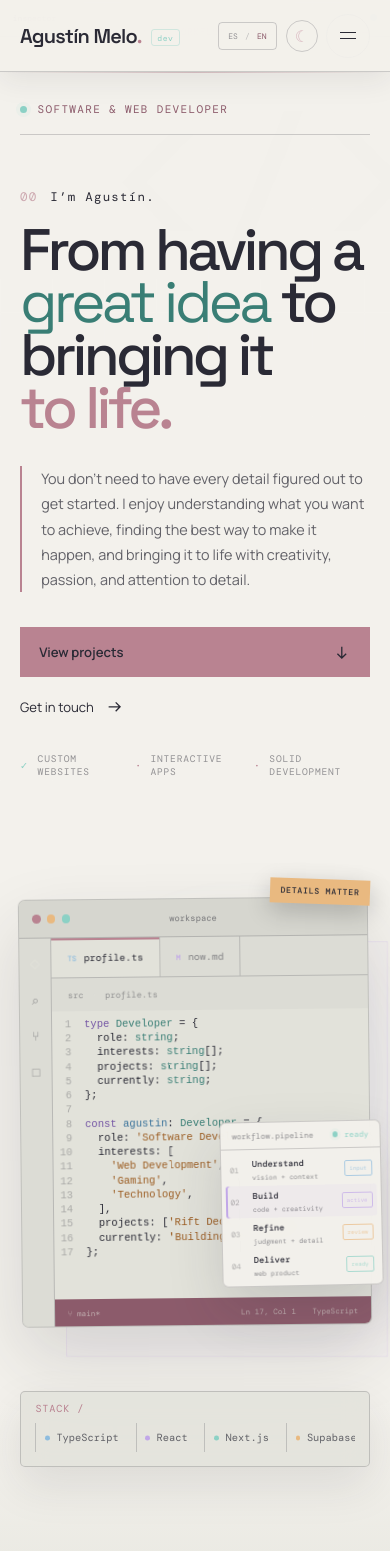
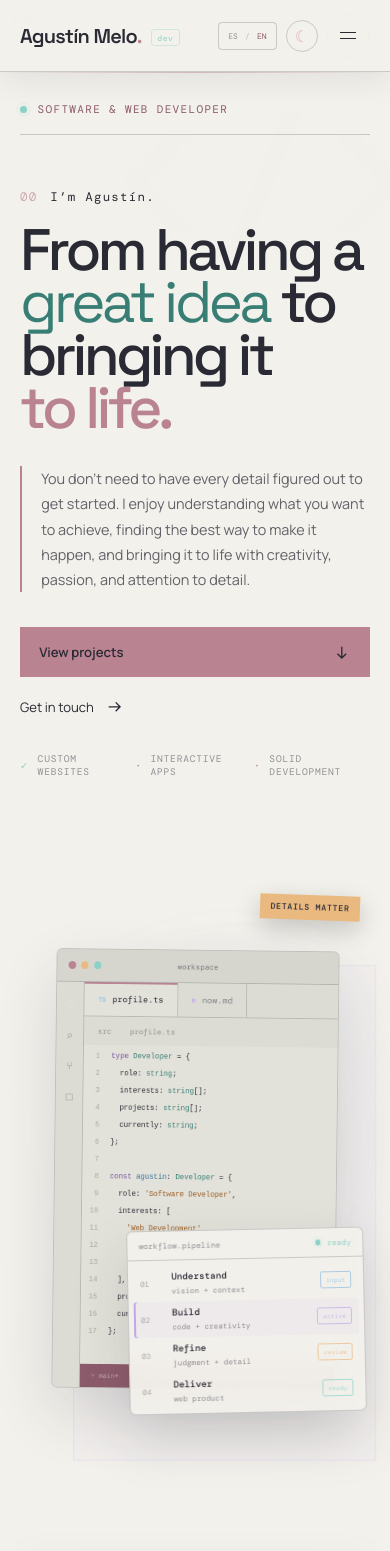
Before and after one commit to AgusstinMelo/portfolio-agustin, a React (Vite) app: page / in a window 390 px wide. Shown: the top 1551 px of the page. Built offline with nearby package versions, Linux system fonts and the light colour scheme; a web font is replaced by a local one.

Commit message:
adaptacion de secciones al viewport del navegador

```diff
--- a/src/styles/global.css
+++ b/src/styles/global.css
@@ -702,51 +702,7 @@ body, .header, .hero, .projects, .project-explorer, .about, .technologies, .how-
   [data-theme='light'] .nav li { border-color: var(--line-dark); }
 }
 
-/* Viewport-sized section rhythm
-   Content-heavy sections may grow beyond one screen, but never finish before
-   filling it. The hero is compacted on short desktop displays so its complete
-   composition remains visible below the persistent header. */
-main > section,
-.contact {
-  min-height: 100svh;
-  min-height: 100dvh;
-  scroll-margin-top: 0;
-}
-
-/* Prevent sub-pixel seams where two independently painted section gradients meet. */
-main > section + section {
-  margin-top: -1px;
-}
-
-@media (min-width: 1121px) and (max-height: 900px) {
-  .hero--workspace {
-    height: 100svh;
-    height: 100dvh;
-    min-height: 40rem;
-    padding-top: 5.5rem;
-    padding-bottom: 1rem;
-  }
-
-  .hero__meta { padding-bottom: .75rem; }
-
-  .hero__workspace {
-    min-height: 0;
-    height: calc(100% - 6.75rem);
-    gap: clamp(2rem, 4vw, 4.5rem);
-    padding: 1rem 0 1.5rem;
-  }
-
-  .hero--workspace h1 {
-    font-size: clamp(3.35rem, min(7.2vw, 9vh), 7rem);
-  }
-
-  .hero__description { margin-top: 1.25rem; }
-  .hero--workspace .hero__actions { margin-top: 1.25rem; }
-  .hero__runtime { margin-top: 1.25rem; }
-  .hero__workbench { padding: .5rem 0 2rem; }
-  .code-lines { min-height: clamp(17rem, 37vh, 25rem); }
-  .tool-dock { min-height: 3rem; padding-block: .45rem; }
-}
+/* Viewport composition is consolidated below, after the theme joins. */
 
 /* Soft background joins
    Each boundary shares the same 50/50 color at both sides. The blend is split
@@ -882,52 +838,6 @@ main > section + section {
   :root { --section-blend-half: clamp(8rem, 38vw, 11rem); }
 }
 
-/* Compact workbench for laptop/tablet widths. This final override uses real
-   box dimensions so the tools dock always has a clear, non-overlapping lane. */
-@media (min-width: 521px) and (max-width: 1400px) {
-  .hero__workbench {
-    width: min(80%, 34rem);
-    padding-bottom: 3rem;
-  }
-
-  .hero__editor { width: 100%; }
-
-  .window-frame.code-editor,
-  .window-frame.code-editor:hover {
-    transform: rotate(0);
-  }
-
-  .code-lines {
-    height: 15rem;
-    min-height: 0;
-    font-size: clamp(.48rem, .62vw, .62rem);
-    line-height: 1.35;
-  }
-
-  .workflow-panel {
-    right: -1rem;
-    bottom: 3.5rem;
-    width: min(12.5rem, 44%);
-  }
-
-  .workflow-step {
-    grid-template-columns: 1.2rem 1fr auto;
-    gap: .3rem;
-    min-height: 1.95rem;
-    padding: .15rem .3rem;
-  }
-
-  .workflow-step:not(:last-child)::after {
-    left: .9rem;
-    top: 1.55rem;
-    height: .7rem;
-  }
-
-  .workflow-step small { font-size: .42rem; }
-  .workflow-step strong { font-size: .52rem; }
-  .workflow-step__status { font-size: .35rem; }
-}
-
 [data-theme='light'] {
   --section-blend-half: clamp(12rem, 14vw, 17rem);
 }
@@ -936,18 +846,77 @@ main > section + section {
   [data-theme='light'] { --section-blend-half: clamp(9rem, 42vw, 12rem); }
 }
 
-/* Definitive compact size for the complete workspace component. */
+/* Unified viewport composition
+   Desktop sections use the available block size as a layout input. Media keeps
+   its intrinsic ratio; text-heavy states are allowed to grow instead of being
+   clipped. Narrow layouts remain in the normal document flow. */
+main > section,
+.contact {
+  scroll-margin-top: 4.5rem;
+}
+
+main > section + section {
+  margin-top: -1px;
+}
+
+@media (min-width: 1024px) {
+  :root {
+    --viewport-section-padding: clamp(1.25rem, 2.5vh, 2.25rem);
+    --viewport-section-top: clamp(4.75rem, 8.5vh, 6rem);
+    --viewport-content-gap: clamp(.75rem, 1.8vh, 1.5rem);
+  }
+
+  main > section,
+  .contact {
+    min-height: 100svh;
+    min-height: 100dvh;
+  }
+
+  /* Hero */
+  .hero--workspace {
+    height: 100svh;
+    height: 100dvh;
+    min-height: 43.75rem;
+    padding: var(--viewport-section-top) var(--page-padding) var(--viewport-section-padding);
+    display: grid;
+    grid-template-rows: auto minmax(0, 1fr) auto;
+    gap: clamp(.5rem, 1.2vh, 1rem);
+  }
+
+  .hero__meta { padding-bottom: clamp(.55rem, 1.2vh, 1rem); }
+
+  .hero__workspace {
+    grid-template-columns: minmax(0, 1.02fr) minmax(27rem, .98fr);
+    gap: clamp(2rem, 4vw, 5rem);
+    min-height: 0;
+    height: auto;
+    padding: 0;
+  }
+
+  .hero--workspace h1 {
+    font-size: clamp(3.35rem, min(6.6vw, 8.5vh), 7.4rem);
+  }
+
+  .hero__description {
+    margin-top: clamp(.9rem, 1.8vh, 1.5rem);
+    line-height: 1.6;
+  }
+
+  .hero--workspace .hero__actions,
+  .hero__runtime { margin-top: clamp(.8rem, 1.8vh, 1.4rem); }
+
   .hero__workbench {
-  width: min(100%, 42rem);
+    width: min(100%, 38rem);
     justify-self: end;
     margin-inline: auto;
-  padding: .5rem 0 0rem;
+    padding: 0 0 clamp(2.2rem, 5vh, 3.5rem);
   }
 
   .hero__editor { width: 100%; }
 
   .window-frame.code-editor {
     transform: rotate(-.6deg);
+    transition: transform 550ms cubic-bezier(.22, 1, .36, 1), box-shadow 550ms cubic-bezier(.22, 1, .36, 1);
   }
 
   .window-frame.code-editor:hover {
@@ -955,11 +924,11 @@ main > section + section {
   }
 
   .code-lines {
-  height: 18rem;
+    height: clamp(12.5rem, 28vh, 18rem);
     min-height: 0;
     padding-block: .35rem;
     overflow: hidden;
-  font-size: .66rem;
+    font-size: clamp(.54rem, min(.68vw, 1.3vh), .69rem);
     line-height: 1.35;
   }
 
@@ -967,26 +936,334 @@ main > section + section {
 
   .workflow-panel {
     right: -.75rem;
-  bottom: 2.5rem;
-  width: min(15rem, 46%);
+    bottom: clamp(1.5rem, 3.5vh, 2.5rem);
+    width: min(14rem, 45%);
   }
 
   .workflow-panel__header { height: 1.7rem; }
   .workflow-panel ol { padding: .25rem; }
-
-.workflow-step {
-  grid-template-columns: 1.15rem 1fr auto;
-  gap: .25rem;
-  min-height: 2rem;
-  padding: .12rem .28rem;
-}
-
-.workflow-step:not(:last-child)::after {
-  left: .82rem;
-  top: 1.45rem;
-  height: .65rem;
-}
-
+  .workflow-step { grid-template-columns: 1.15rem 1fr auto; gap: .25rem; min-height: 1.9rem; padding: .12rem .28rem; }
+  .workflow-step:not(:last-child)::after { left: .82rem; top: 1.4rem; height: .62rem; }
   .workflow-step strong { font-size: .54rem; }
   .workflow-step small { font-size: .43rem; }
   .workflow-step__status { padding: .17rem .25rem; font-size: .36rem; }
+  .tool-dock { min-height: 3rem; padding-block: .45rem; }
+
+  /* Projects */
+  .projects--explorer {
+    height: calc(100svh - 4.5rem);
+    height: calc(100dvh - 4.5rem);
+    min-height: 39rem;
+    padding: var(--viewport-section-top) var(--page-padding) var(--viewport-section-padding);
+    display: grid;
+    grid-template-rows: auto auto minmax(0, 1fr) auto;
+    gap: clamp(.45rem, 1.1vh, .85rem);
+  }
+
+  .projects__heading {
+    padding-bottom: clamp(.2rem, .6vh, .5rem);
+  }
+
+  .projects h2 {
+    font-size: clamp(2.8rem, min(5.7vw, 7vh), 6rem);
+  }
+
+  .projects__heading > p { line-height: 1.45; }
+
+  .project-selector {
+    margin-bottom: 0;
+  }
+
+  .project-selector__item {
+    padding: clamp(.4rem, 1vh, .75rem) clamp(.8rem, 1.5vw, 1.25rem);
+  }
+
+  .project-explorer,
+  .project-explorer--rift-deck,
+  .project-explorer--myfinteem {
+    grid-template-columns: minmax(15rem, .6fr) minmax(0, 1.65fr);
+    gap: clamp(1.25rem, 2.5vw, 3rem);
+    min-height: 0;
+    height: 100%;
+    padding: clamp(.85rem, 1.8vh, 1.4rem);
+    align-items: center;
+  }
+
+  .project-explorer__copy {
+    align-self: stretch;
+    min-height: 0;
+    padding: clamp(.4rem, 1vh, .8rem) 0;
+  }
+
+  .project-explorer h3 {
+    margin: clamp(.55rem, 1.2vh, 1rem) 0 clamp(.65rem, 1.5vh, 1.15rem);
+    font-size: clamp(2.25rem, min(4vw, 7vh), 5rem);
+  }
+
+  .project-explorer__description { line-height: 1.5; }
+  .project-explorer__contribution { margin-top: clamp(.6rem, 1.3vh, 1rem); }
+
+  .project-explorer__copy > a,
+  .project-explorer__pending {
+    padding: clamp(.6rem, 1.3vh, 1rem) 0;
+  }
+
+  .project-explorer__window {
+    width: min(100%, calc((100dvh - 29.9rem) * 1.95));
+    height: auto;
+    min-height: 0;
+    max-height: 100%;
+    justify-self: end;
+    align-self: center;
+  }
+
+  .project-explorer__window--rift-deck .project-explorer__viewport,
+  .project-explorer__window--myfinteem .project-explorer__viewport {
+    height: auto;
+    min-height: 0;
+    aspect-ratio: 1917 / 909;
+    overflow: hidden;
+  }
+
+  .project-explorer__placeholder,
+  .project-explorer__window--rift-deck .project-explorer__placeholder,
+  .project-explorer__window--myfinteem .project-explorer__placeholder {
+    height: auto;
+    min-height: 0;
+    aspect-ratio: 1917 / 909;
+  }
+
+  .rift-mark { width: clamp(8rem, min(16vw, 25vh), 16rem); }
+  .project-panel { padding: clamp(.6rem, 1.5vh, 1.1rem); }
+  .project-panel h4 { margin: clamp(.7rem, 1.5vh, 1.2rem) 0 .6rem; }
+  .project-panel dl { margin-top: clamp(.8rem, 1.8vh, 1.4rem); }
+  .project-panel--stack > div { margin-top: clamp(.65rem, 1.5vh, 1rem); }
+  .project-panel--stack > div span { padding: .5rem; }
+  .project-overview__grid { gap: clamp(.45rem, .8vw, .7rem); margin-top: clamp(.35rem, 1vh, .8rem); }
+  .project-overview__item { padding: clamp(.35rem, 1vh, .75rem); }
+  .project-overview__item h4 { margin: clamp(.35rem, 1vh, .75rem) 0 clamp(.3rem, .8vh, .5rem); }
+  .project-overview__item p { font-size: clamp(.68rem, min(.88vw, 1.4vh), .86rem); line-height: 1.35; }
+  .project-pagination { padding-top: 0; }
+  .project-pagination button { width: clamp(2.35rem, 5vh, 3rem); height: clamp(2.35rem, 5vh, 3rem); }
+
+  /* About */
+  .about--narrative {
+    height: calc(100svh - 4.5rem);
+    height: calc(100dvh - 4.5rem);
+    min-height: 39rem;
+    padding: var(--viewport-section-top) var(--page-padding) var(--viewport-section-padding);
+    display: grid;
+    grid-template-rows: auto auto minmax(0, 1fr);
+    gap: var(--viewport-content-gap);
+  }
+
+  .about-narrative__intro {
+    grid-template-columns: minmax(0, 1.15fr) minmax(18rem, .85fr);
+    gap: clamp(2rem, 4vw, 5rem);
+    align-items: center;
+    margin: 0;
+  }
+
+  .about-narrative__identity {
+    grid-template-columns: minmax(0, 1fr) clamp(8rem, 19vh, 11rem);
+    gap: clamp(1.25rem, 2.5vw, 3rem);
+    align-items: center;
+  }
+
+  .about h2 {
+    font-size: clamp(2.8rem, min(5.7vw, 7vh), 6rem);
+  }
+
+  .profile-frame {
+    left: auto;
+    top: auto;
+    width: 100%;
+    aspect-ratio: 4 / 5;
+    margin: 0;
+  }
+
+  .about-narrative__copy {
+    max-width: 34rem;
+    margin: 0;
+    padding-top: clamp(.75rem, 1.6vh, 1.25rem);
+    transform: none;
+  }
+
+  .about-narrative__copy p { font-size: clamp(.88rem, min(1vw, 1.8vh), 1.05rem); line-height: 1.55; }
+  .about-narrative__copy p + p { margin-top: clamp(.65rem, 1.4vh, 1rem); }
+
+  .approach-flow {
+    width: min(68rem, 82%);
+    align-self: stretch;
+    display: grid;
+    grid-template-columns: repeat(2, minmax(0, 1fr));
+    grid-template-rows: repeat(2, minmax(0, 1fr));
+    gap: 0 clamp(1.25rem, 3vw, 3rem);
+  }
+
+  .approach-flow li {
+    grid-template-columns: 2.2rem 1fr .7rem;
+    gap: clamp(.65rem, 1vw, 1rem);
+    min-height: 0;
+    padding: clamp(.55rem, 1.4vh, 1rem) 0;
+  }
+
+  .approach-flow h3 { margin-bottom: .35rem; font-size: clamp(1.25rem, min(2vw, 3vh), 2rem); }
+  .approach-flow p { font-size: clamp(.76rem, min(.9vw, 1.5vh), .95rem); line-height: 1.45; }
+
+  /* Technologies */
+  .technologies--ecosystem {
+    height: calc(100svh - 4.5rem);
+    height: calc(100dvh - 4.5rem);
+    min-height: 39rem;
+    padding: var(--viewport-section-top) var(--page-padding) var(--viewport-section-padding);
+    display: grid;
+    grid-template-rows: auto minmax(0, 1fr);
+    gap: var(--viewport-content-gap);
+  }
+
+  .technologies__intro {
+    margin-bottom: 0;
+  }
+
+  .technologies h2 {
+    font-size: clamp(2.8rem, min(5.5vw, 7vh), 5.8rem);
+  }
+
+  .tool-ecosystem {
+    grid-template-columns: minmax(0, 1.5fr) minmax(18rem, .5fr);
+    gap: clamp(1.5rem, 3vw, 4rem);
+    align-items: center;
+    min-height: 0;
+  }
+
+  .tool-ecosystem__nodes {
+    align-content: center;
+    padding: clamp(.75rem, 1.8vh, 1.5rem);
+  }
+
+  .tool-node {
+    flex: 1 1 7rem;
+    min-width: 6.75rem;
+    padding: clamp(.6rem, 1.35vh, .9rem);
+  }
+
+  .tool-inspector {
+    position: relative;
+    top: auto;
+    min-height: 0;
+    padding: clamp(3rem, 7vh, 4rem) clamp(1.1rem, 2vw, 2rem) clamp(1rem, 2.5vh, 1.75rem);
+  }
+
+  .tool-inspector h3 { margin: clamp(.45rem, 1vh, .8rem) 0 clamp(.65rem, 1.5vh, 1.1rem); font-size: clamp(2.2rem, min(4vw, 6vh), 4rem); }
+  .tool-inspector > p { line-height: 1.55; }
+  .tool-inspector > div:last-child { margin-top: clamp(.8rem, 1.8vh, 1.4rem); }
+
+  /* How I work */
+  .how-work {
+    height: calc(100svh - 4.5rem);
+    height: calc(100dvh - 4.5rem);
+    min-height: 39rem;
+    padding: var(--viewport-section-top) var(--page-padding) var(--viewport-section-padding);
+    display: grid;
+    grid-template-rows: auto minmax(0, 1fr);
+    gap: var(--viewport-content-gap);
+  }
+
+  .how-work__intro {
+    grid-template-columns: .72fr 2fr 1fr;
+    gap: clamp(1.5rem, 3vw, 3rem);
+    margin-bottom: 0;
+  }
+
+  .how-work h2 { font-size: clamp(2.8rem, min(5.7vw, 7vh), 6rem); }
+  .how-work__intro > p { line-height: 1.5; }
+
+  .goal-builder {
+    grid-template-columns: minmax(16rem, .5fr) minmax(0, 1.5fr);
+    gap: clamp(1rem, 2vw, 1.5rem);
+    min-height: 0;
+    align-items: stretch;
+  }
+
+  .goal-builder__controls button { padding: clamp(.65rem, 1.5vh, 1rem); }
+
+  .goal-builder__preview {
+    height: min(48vh, 31rem);
+    min-height: 0;
+    align-self: center;
+  }
+
+  .mini-site-wrap { height: calc(100% - 2.1rem); padding: clamp(.65rem, 1.5vh, 1rem); }
+  .mini-site { height: 100%; min-height: 0; }
+  .mini-site nav { padding: clamp(.65rem, 1.4vh, 1rem) 1.25rem; }
+  .mini-site main { padding: clamp(1rem, min(2.8vw, 3.5vh), 2.5rem); }
+  .mini-site h4 { margin: clamp(.7rem, 1.5vh, 1.2rem) 0; font-size: clamp(1.75rem, min(3.5vw, 5vh), 3.5rem); }
+  .mini-product { min-height: 0; aspect-ratio: 1 / 1; }
+
+  /* Contact */
+  .contact--form {
+    height: calc(100svh - 4.5rem);
+    height: calc(100dvh - 4.5rem);
+    min-height: 39rem;
+    padding: var(--viewport-section-top) var(--page-padding) var(--viewport-section-padding);
+    display: grid;
+    grid-template-rows: auto minmax(0, 1fr) auto;
+    gap: var(--viewport-content-gap);
+  }
+
+  .contact-form-layout {
+    grid-template-columns: minmax(0, .9fr) minmax(25rem, 1.1fr);
+    gap: clamp(3rem, 7vw, 8rem);
+    align-items: center;
+    margin: 0;
+    min-height: 0;
+  }
+
+  .contact-form-layout__intro h2 { font-size: clamp(3.1rem, min(5.7vw, 8vh), 6.5rem); }
+  .contact-form-layout__intro > span { margin-top: clamp(.8rem, 1.8vh, 1.5rem); }
+  .contact-form label { gap: .5rem; padding: clamp(.55rem, 1.35vh, 1rem) 0; }
+  .contact-form input,
+  .contact-form select,
+  .contact-form textarea { font-size: clamp(.9rem, min(1.05vw, 1.8vh), 1.05rem); }
+  .contact-form textarea { min-height: clamp(3.5rem, 8vh, 5rem); }
+  .contact-form__privacy { margin-block: clamp(.4rem, 1vh, .75rem); }
+  .contact-form__submit { margin-top: .25rem; padding: clamp(.7rem, 1.5vh, 1rem); }
+  .contact-form__status { min-height: clamp(1.7rem, 3.5vh, 2.4rem); padding-top: .55rem; }
+  .contact__footer { padding-top: clamp(.65rem, 1.4vh, 1rem); }
+}
+
+/* Very short desktop windows keep natural page scrolling. Nothing is hidden. */
+@media (min-width: 1024px) and (max-height: 699px) {
+  .hero--workspace,
+  .projects--explorer,
+  .about--narrative,
+  .technologies--ecosystem,
+  .how-work,
+  .contact--form {
+    height: auto;
+  }
+}
+
+@media (max-width: 1023px) {
+  main > section,
+  .contact { min-height: auto; }
+
+  .about-narrative__copy { transform: none; }
+  .profile-frame { left: auto; top: auto; margin-left: 0; }
+  .tool-inspector { top: auto; }
+
+  .project-explorer__window--rift-deck .project-explorer__viewport,
+  .project-explorer__window--myfinteem .project-explorer__viewport {
+    height: auto;
+    aspect-ratio: auto;
+    overflow: visible;
+  }
+
+  .project-explorer__window--rift-deck .project-explorer__placeholder,
+  .project-explorer__window--myfinteem .project-explorer__placeholder {
+    height: auto;
+    min-height: 0;
+    aspect-ratio: 1917 / 909;
+  }
+}
```
Lines whose indentation alone changed are shown as unchanged.
